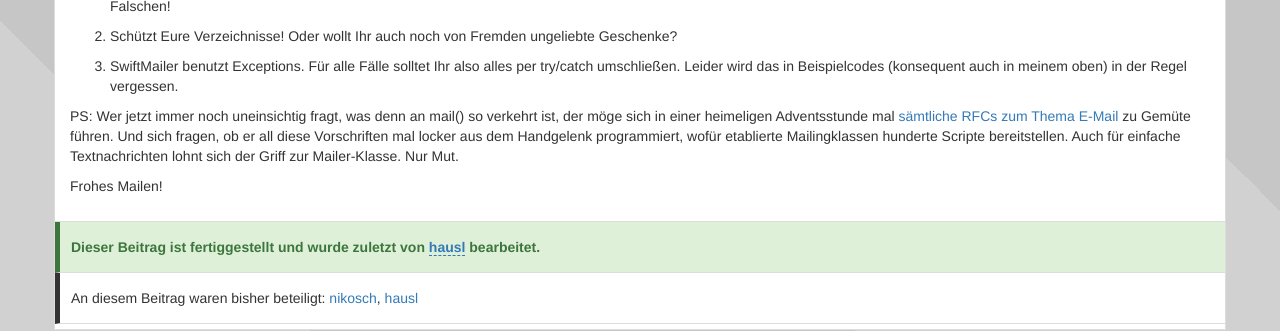
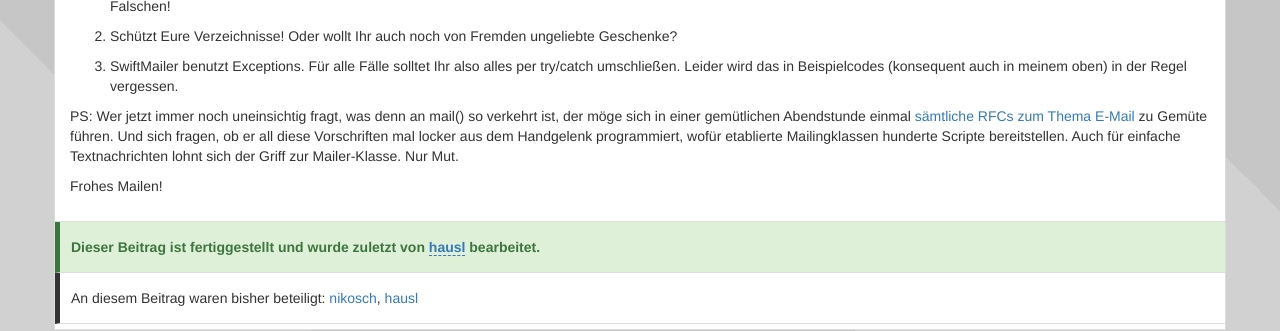
Before and after one commit to php-de/php-de.github.io, a Jekyll site: the page built from email/mail-class.md, in a window 1280 px wide and 900 px high, scrolled down 2658 px. Shown: the part 376-707 px from the top of the window. Built offline with Jekyll 4.4.1, drawn with Linux system fonts in a browser that asks for light colours; nearby versions of some CDN libraries.

Commit message:
korr. "Adventstunde"

```diff
--- a/email/mail-class.md
+++ b/email/mail-class.md
@@ -160,6 +160,6 @@ Drei Ergänzungen noch:
 3. SwiftMailer benutzt Exceptions. Für alle Fälle solltet Ihr also alles per try/catch umschließen. Leider wird das in Beispielcodes (konsequent auch in meinem oben) in der Regel vergessen.
 
 
-PS: Wer jetzt immer noch uneinsichtig fragt, was denn an mail() so verkehrt ist, der möge sich in einer heimeligen Adventsstunde mal [sämtliche RFCs zum Thema E-Mail]({{ page.root }}/jumpto/standard-mail-validation/#rfc-zum-thema-e-mail) zu Gemüte führen. Und sich fragen, ob er all diese Vorschriften mal locker aus dem Handgelenk programmiert, wofür etablierte Mailingklassen hunderte Scripte bereitstellen. Auch für einfache Textnachrichten lohnt sich der Griff zur Mailer-Klasse. Nur Mut.
+PS: Wer jetzt immer noch uneinsichtig fragt, was denn an mail() so verkehrt ist, der möge sich in einer gemütlichen  Abendstunde einmal [sämtliche RFCs zum Thema E-Mail]({{ page.root }}/jumpto/standard-mail-validation/#rfc-zum-thema-e-mail) zu Gemüte führen. Und sich fragen, ob er all diese Vorschriften mal locker aus dem Handgelenk programmiert, wofür etablierte Mailingklassen hunderte Scripte bereitstellen. Auch für einfache Textnachrichten lohnt sich der Griff zur Mailer-Klasse. Nur Mut.
 
 Frohes Mailen!
```
